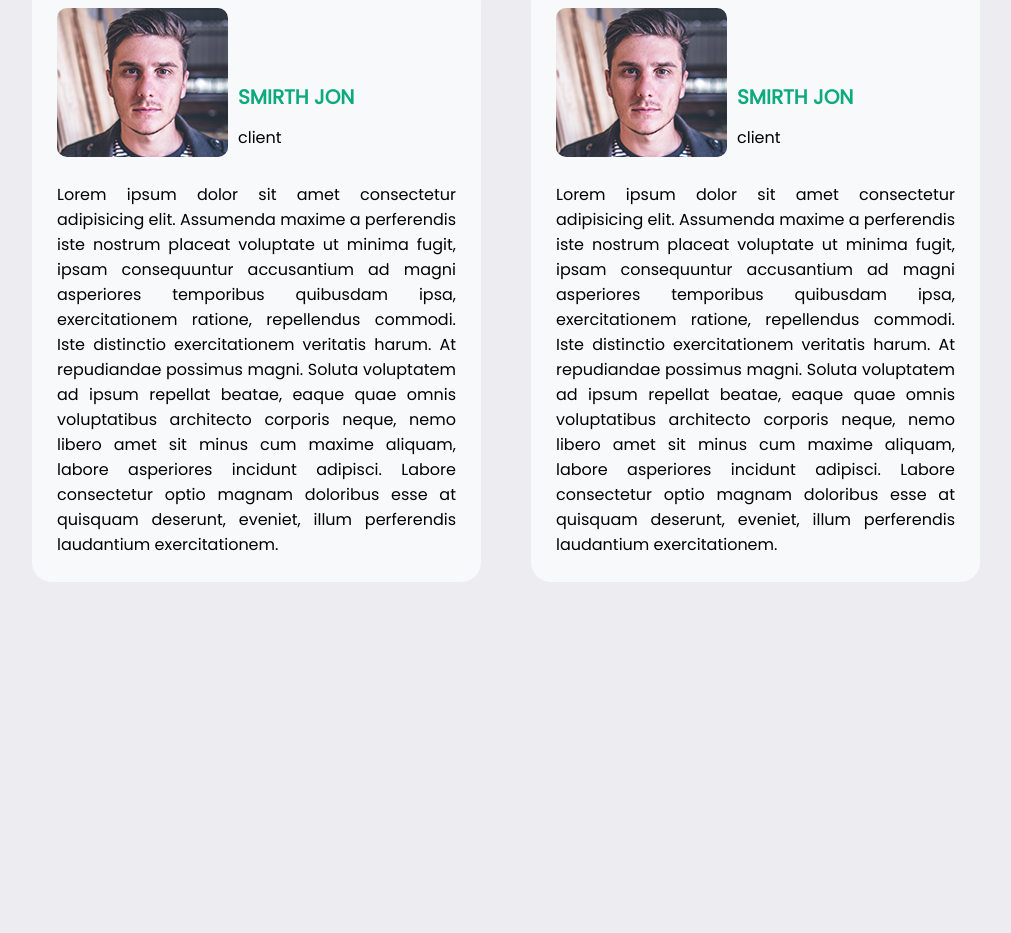
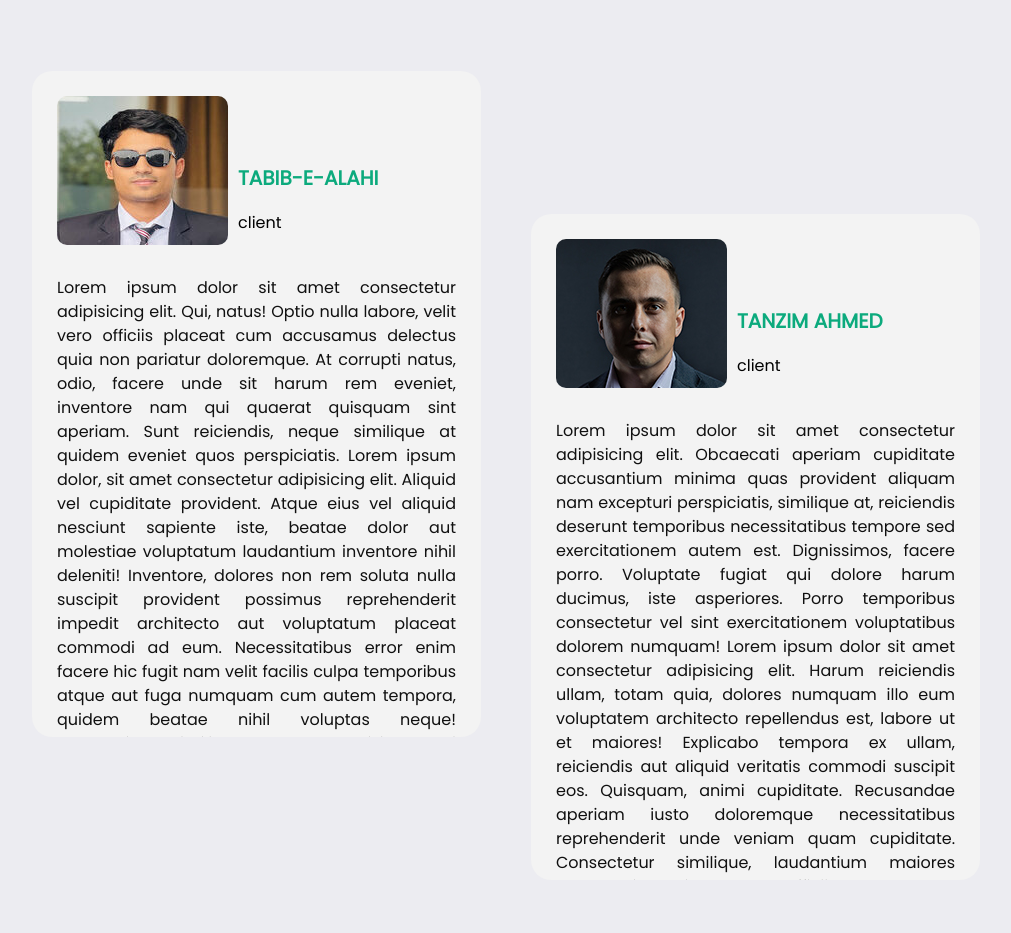
Before and after one commit to tabib-e-alahi/software-project-3-portfolio, a plain HTML site: page index.html in a window 1280 px wide. Shown: the part 2741-3674 px from the top of the page, without its empty margins (134-1145 px from the left). Before the commit the page ends 3331 px from the top, so only its background shows below. Drawn offline with Linux system fonts and the light colour scheme.

Commit message:
testimonial

```diff
--- a/index.html
+++ b/index.html
@@ -184,62 +184,75 @@
         </section>
 
         <!-- ===============testimonial section =============== -->
-        <section id="testimonial">
-            <h2>Testimonial</h2>
+        <section class="testimonial" style="margin-top: 120px;">
+            <h1 style="text-align: center;font-size: 32px; font-weight: 700;">Testimonial</h1>
+
             <div class="testimonial-container">
 
-                <!-- person-1  -->
+                <!-- ================ testimonial-1===============  -->
                 <div class="testimonial-1">
-                    <div class="person-1">
-                        <img src="images/client-1.jpg" alt="">
-                        <div>
-                            <h5>SMIRTH JON</h5>
+
+                    <div class="testimonial-header">
+
+                        <img src="images/pic-1.jpg" alt="">
+
+                        <div class="person-title">
+                            <h3>Tabib-E-Alahi</h3>
                             <p>client</p>
-                        </div>
-                    </div>
-                    <div>
-                        <div class="testimonial-description">Lorem ipsum dolor sit amet consectetur adipisicing elit.
-                            Assumenda maxime a perferendis
-                            iste nostrum placeat voluptate ut minima fugit, ipsam consequuntur accusantium ad magni
-                            asperiores temporibus quibusdam ipsa, exercitationem ratione, repellendus commodi. Iste
-                            distinctio exercitationem veritatis harum. At repudiandae possimus magni. Soluta voluptatem
-                            ad ipsum repellat beatae, eaque quae omnis voluptatibus architecto corporis neque, nemo
-                            libero amet sit minus cum maxime aliquam, labore asperiores incidunt adipisci. Labore
-                            consectetur optio magnam doloribus esse at quisquam deserunt, eveniet, illum perferendis
-                            laudantium exercitationem.
 
                         </div>
+
+                    </div>
+
+                    <div class="testimonial-description">Lorem ipsum dolor sit amet consectetur adipisicing elit. Qui,
+                        natus! Optio nulla labore, velit vero officiis placeat cum accusamus delectus quia non pariatur
+                        doloremque. At corrupti natus, odio, facere unde sit harum rem eveniet, inventore nam qui
+                        quaerat quisquam sint aperiam. Sunt reiciendis, neque similique at quidem eveniet quos
+                        perspiciatis.
+                        Lorem ipsum dolor, sit amet consectetur adipisicing elit. Aliquid vel cupiditate provident.
+                        Atque eius vel aliquid nesciunt sapiente iste, beatae dolor aut molestiae voluptatum laudantium
+                        inventore nihil deleniti! Inventore, dolores non rem soluta nulla suscipit provident possimus
+                        reprehenderit impedit architecto aut voluptatum placeat commodi ad eum. Necessitatibus error
+                        enim facere hic fugit nam velit facilis culpa temporibus atque aut fuga numquam cum autem
+                        tempora, quidem beatae nihil voluptas neque! Voluptatibus, similique accusamus nisi corrupti
+                        corporis ipsam ratione molestias nulla enim.
                     </div>
 
                 </div>
 
-                <!-- person-2  -->
-                <div class="testimonial-1">
-                    <div class="person-1">
-                        <img src="images/client-1.jpg" alt="">
-                        <div>
-                            <h5>SMIRTH JON</h5>
+                <!-- ================ testimonial-2===============  -->
+                <div class="testimonial-2">
+
+                    <div class="testimonial-header">
+
+                        <img src="images/client-2.jpg" alt="">
+
+                        <div class="person-title">
+                            <h3>Tanzim Ahmed</h3>
                             <p>client</p>
                         </div>
+
                     </div>
-                    <div>
-                        <div class="testimonial-description">Lorem ipsum dolor sit amet consectetur adipisicing elit.
-                            Assumenda maxime a perferendis
-                            iste nostrum placeat voluptate ut minima fugit, ipsam consequuntur accusantium ad magni
-                            asperiores temporibus quibusdam ipsa, exercitationem ratione, repellendus commodi. Iste
-                            distinctio exercitationem veritatis harum. At repudiandae possimus magni. Soluta voluptatem
-                            ad ipsum repellat beatae, eaque quae omnis voluptatibus architecto corporis neque, nemo
-                            libero amet sit minus cum maxime aliquam, labore asperiores incidunt adipisci. Labore
-                            consectetur optio magnam doloribus esse at quisquam deserunt, eveniet, illum perferendis
-                            laudantium exercitationem.
 
-                        </div>
+                    <div class="testimonial-description">
+                        Lorem ipsum dolor sit amet consectetur adipisicing elit. Obcaecati aperiam cupiditate
+                        accusantium minima quas provident aliquam nam excepturi perspiciatis, similique at, reiciendis
+                        deserunt temporibus necessitatibus tempore sed exercitationem autem est. Dignissimos, facere
+                        porro. Voluptate fugiat qui dolore harum ducimus, iste asperiores. Porro temporibus consectetur
+                        vel sint exercitationem voluptatibus dolorem numquam!
+                        Lorem ipsum dolor sit amet consectetur adipisicing elit. Harum reiciendis ullam, totam quia,
+                        dolores numquam illo eum voluptatem architecto repellendus est, labore ut et maiores! Explicabo
+                        tempora ex ullam, reiciendis aut aliquid veritatis commodi suscipit eos. Quisquam, animi
+                        cupiditate. Recusandae aperiam iusto doloremque necessitatibus reprehenderit unde veniam quam
+                        cupiditate. Consectetur similique, laudantium maiores tempore impedit voluptate officiis laborum
+                        vero temporibus magnam repellendus ipsam quidem aspernatur voluptates consequatur nihil magni
+                        eligendi eveniet culpa quisquam expedita quod atque. Suscipit tempora voluptates tempore.
                     </div>
 
                 </div>
 
+            </div>
 
-            </div>
         </section>
 
     </main>
--- a/styles/testimonial.css
+++ b/styles/testimonial.css
@@ -1,64 +1,92 @@
-.testimonial-container{
+.testimonial-container {
     display: flex;
+    gap: 50px;
     width: 75%;
-    margin: 0 auto;
-    gap: 50px;
-    justify-items: baseline;
-    text-justify: auto;
+    margin: 53px auto;
+    justify-content: center;
 }
 
-
-#testimonial {
-    margin-top: 120px;
+.testimonial-1,
+.testimonial-2 {
+    padding: 25px 25px 41px;
+    overflow: auto;
+    width: 520px;
+    height: 600px;
+    background: #F3F3F3;
+    border-radius: 20px;
 }
 
-#testimonial h2 {
-    text-align: center;
-    font-weight: 700;
-    font-size: 32px;
-    color: #000000;
-    margin-bottom: 10px;
+.testimonial-1 {
+    margin-top: 45px;
 }
 
-/* person-1 styles  */
-.person-1 {
+.testimonial-2 {
+    margin-top: 188px;
+}
+
+.testimonial-header {
     display: flex;
     gap: 10px;
 }
 
-.person-1 div {
-    display: flex;
-    flex-direction: column;
-    gap: 0;
-    margin-bottom: 16px;
-
+.testimonial-header div {
+    padding-top: 50px;
 }
 
-.person-1 h5 {
-    margin-top: 77px;
-    margin-bottom: 0;
+.testimonial-header div h3 {
     font-weight: 700;
     font-size: 20px;
     line-height: 24px;
-
+    text-transform: uppercase;
     color: #0CAA7D;
-
 }
 
-.person-1 img {
+.testimonial-header img {
     width: 171px;
     height: 149px;
-
     border-radius: 10px;
 }
 
-.testimonial-1{
-    display: flex;
-    flex-direction: column;
-    background-color: rgb(248, 249, 250);
-padding: 25px;
-border-radius: 20px;
+.testimonial-description {
+    margin-top: 25px;
+    text-align: justify;
+    font-weight: 400;
+    font-size: 16px;
+    line-height: 24px;
+    color: #101010;
 }
-.testimonial-description{
-    text-align: justify;
+
+/* responsive design for mobile under screen 576px  */
+
+@media screen and (max-width:576px) {
+
+    .testimonial-container {
+
+        flex-direction: column;
+        width: 100%;
+        padding-left:10px;
+        padding-right: 20px;
+    }
+
+    .testimonial-1 {
+        margin-top: 0px;
+    }
+
+    .testimonial-header {
+        flex-direction: column;
+    }
+
+    .testimonial-2 {
+        margin-top: 0px;
+    }
+
+    .testimonial-1,
+    .testimonial-2 {
+        padding: 10px 5px 10px 5px;
+        overflow:hidden;
+        width: 90%;
+        height: 600px;
+        background: #F3F3F3;
+        border-radius: 20px;
+    }
 }
```
Also changed, not shown: images/IMG_20221110_181542_831.jpg (added), images/pic-1.jpg (added).
